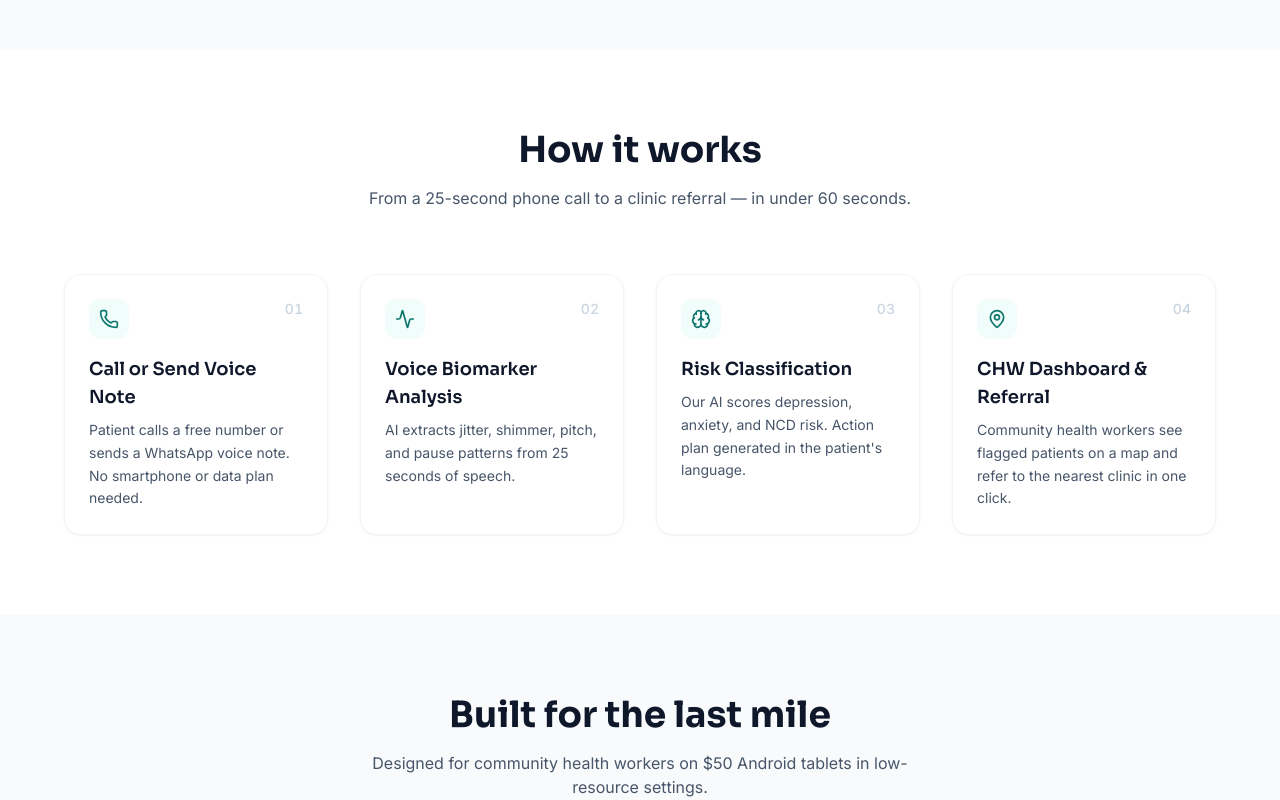
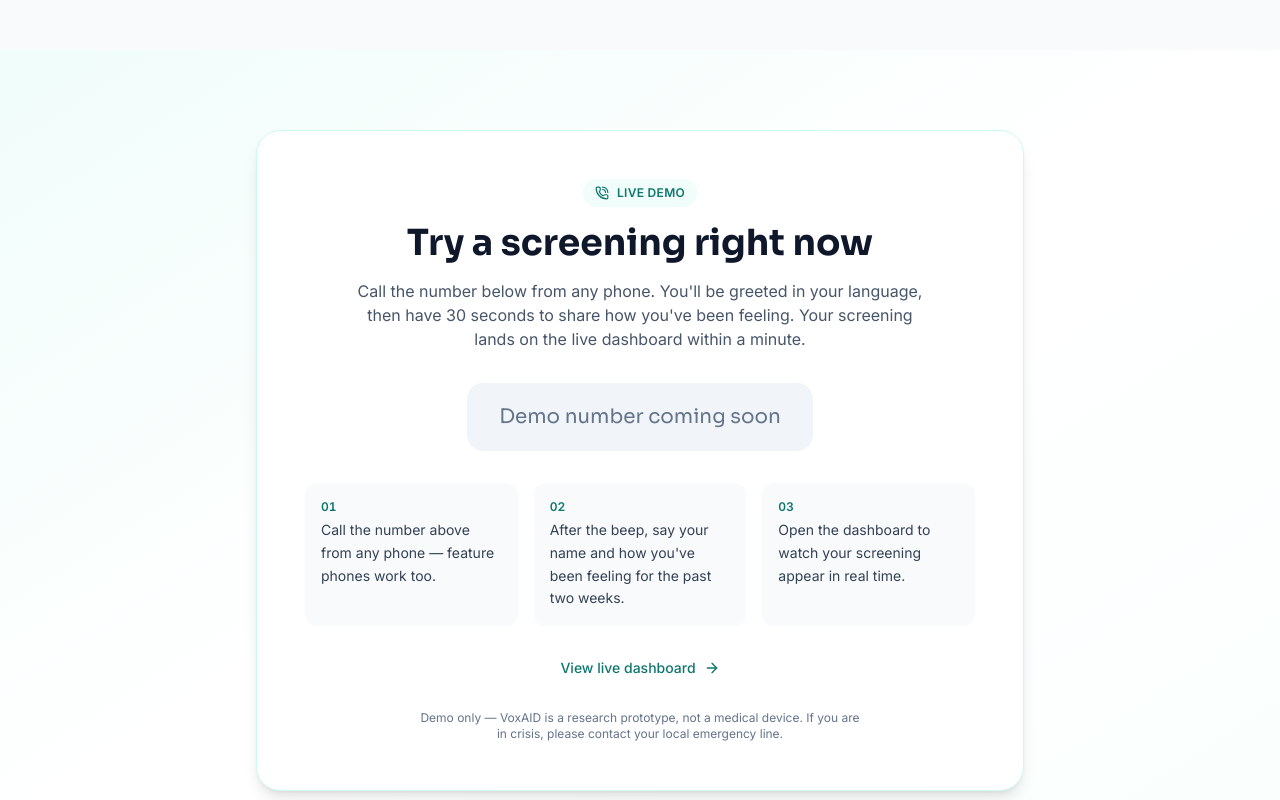
Before and after one commit to yatinkalra22/voxaid, a Next.js app in the folder apps/web/: page / in a window 1280 px wide. Shown: the part 720-1520 px from the top of the page. Built offline with nearby package versions, Linux system fonts and the light colour scheme.

Commit message:
feat(web): add "Try it now" call-to-action card on landing page

```diff
--- a/apps/web/src/app/page.tsx
+++ b/apps/web/src/app/page.tsx
@@ -4,6 +4,7 @@ import { motion } from "framer-motion";
 import Link from "next/link";
 import {
   Phone,
+  PhoneCall,
   Activity,
   Brain,
   MapPin,
@@ -12,6 +13,8 @@ import {
   Globe,
   Users,
 } from "lucide-react";
+
+const DEMO_VOICE_NUMBER = process.env.NEXT_PUBLIC_DEMO_VOICE_NUMBER;
 
 const STEPS = [
   {
@@ -106,18 +109,18 @@ export default function Home() {
 
             <div className="mt-10 flex flex-col sm:flex-row gap-4 justify-center">
               <a
-                href="#how-it-works"
+                href="#try-it"
                 className="inline-flex items-center justify-center gap-2 bg-primary-700 text-white font-medium px-6 py-3 rounded-xl hover:bg-primary-800 transition-colors shadow-md"
               >
-                See how it works
+                Try a screening now
                 <ArrowRight className="w-4 h-4" aria-hidden="true" />
               </a>
-              <Link
-                href="/story"
+              <a
+                href="#how-it-works"
                 className="inline-flex items-center justify-center gap-2 bg-white text-slate-700 font-medium px-6 py-3 rounded-xl border border-slate-200 hover:bg-slate-50 transition-colors focus-visible:outline-none focus-visible:ring-2 focus-visible:ring-teal-500 focus-visible:ring-offset-2"
               >
-                Read Priya&apos;s Story
-              </Link>
+                See how it works
+              </a>
             </div>
           </motion.div>
         </div>
@@ -135,6 +138,85 @@ export default function Home() {
                 <div className="mt-2 text-sm text-slate-600">{stat.label}</div>
               </div>
             ))}
+          </div>
+        </div>
+      </section>
+
+      {/* Try it now — live demo call */}
+      <section
+        id="try-it"
+        className="py-20 px-4 sm:px-6 bg-gradient-to-br from-primary-50 via-white to-primary-50/40"
+      >
+        <div className="max-w-3xl mx-auto">
+          <div className="bg-white rounded-3xl border border-primary-100 shadow-lg p-8 sm:p-12 text-center">
+            <div className="inline-flex items-center gap-2 bg-primary-50 text-primary-700 text-xs font-semibold px-3 py-1.5 rounded-full mb-4 uppercase tracking-wide">
+              <PhoneCall className="w-3.5 h-3.5" aria-hidden="true" />
+              Live demo
+            </div>
+            <h2 className="font-heading text-3xl sm:text-4xl font-bold text-slate-900">
+              Try a screening right now
+            </h2>
+            <p className="mt-4 text-slate-600 max-w-xl mx-auto">
+              Call the number below from any phone. You&apos;ll be greeted in
+              your language, then have 30 seconds to share how you&apos;ve been
+              feeling. Your screening lands on the live dashboard within a
+              minute.
+            </p>
+
+            {DEMO_VOICE_NUMBER ? (
+              <a
+                href={`tel:${DEMO_VOICE_NUMBER.replace(/[^\d+]/g, "")}`}
+                className="mt-8 inline-flex items-center gap-3 bg-primary-700 hover:bg-primary-800 text-white font-heading text-2xl sm:text-3xl font-bold px-6 sm:px-8 py-4 sm:py-5 rounded-2xl shadow-md transition-colors tabular-nums focus-visible:outline-none focus-visible:ring-2 focus-visible:ring-teal-500 focus-visible:ring-offset-2"
+              >
+                <Phone className="w-6 h-6" aria-hidden="true" />
+                {DEMO_VOICE_NUMBER}
+              </a>
+            ) : (
+              <div className="mt-8 inline-flex items-center gap-3 bg-slate-100 text-slate-500 font-heading text-lg sm:text-xl px-6 sm:px-8 py-4 sm:py-5 rounded-2xl">
+                Demo number coming soon
+              </div>
+            )}
+
+            <div className="mt-8 grid sm:grid-cols-3 gap-3 sm:gap-4 text-left">
+              {[
+                {
+                  step: "01",
+                  text: "Call the number above from any phone — feature phones work too.",
+                },
+                {
+                  step: "02",
+                  text: "After the beep, say your name and how you've been feeling for the past two weeks.",
+                },
+                {
+                  step: "03",
+                  text: "Open the dashboard to watch your screening appear in real time.",
+                },
+              ].map((s) => (
+                <div key={s.step} className="bg-slate-50 rounded-xl p-4">
+                  <div className="text-xs font-semibold text-primary-700 tabular-nums">
+                    {s.step}
+                  </div>
+                  <p className="mt-1 text-sm text-slate-700 leading-relaxed">
+                    {s.text}
+                  </p>
+                </div>
+              ))}
+            </div>
+
+            <div className="mt-8 flex flex-col sm:flex-row items-center justify-center gap-3 sm:gap-4">
+              <Link
+                href="/dashboard"
+                className="inline-flex items-center gap-2 text-sm font-medium text-primary-700 hover:text-primary-800 focus-visible:outline-none focus-visible:ring-2 focus-visible:ring-teal-500 focus-visible:ring-offset-2 rounded"
+              >
+                View live dashboard
+                <ArrowRight className="w-4 h-4" aria-hidden="true" />
+              </Link>
+            </div>
+
+            <p className="mt-8 text-xs text-slate-500 max-w-md mx-auto">
+              Demo only — VoxAID is a research prototype, not a medical device.
+              If you are in crisis, please contact your local emergency line.
+            </p>
           </div>
         </div>
       </section>
```
Also changed, not shown: 1 other file (tests, documents, lock files or other folders).
